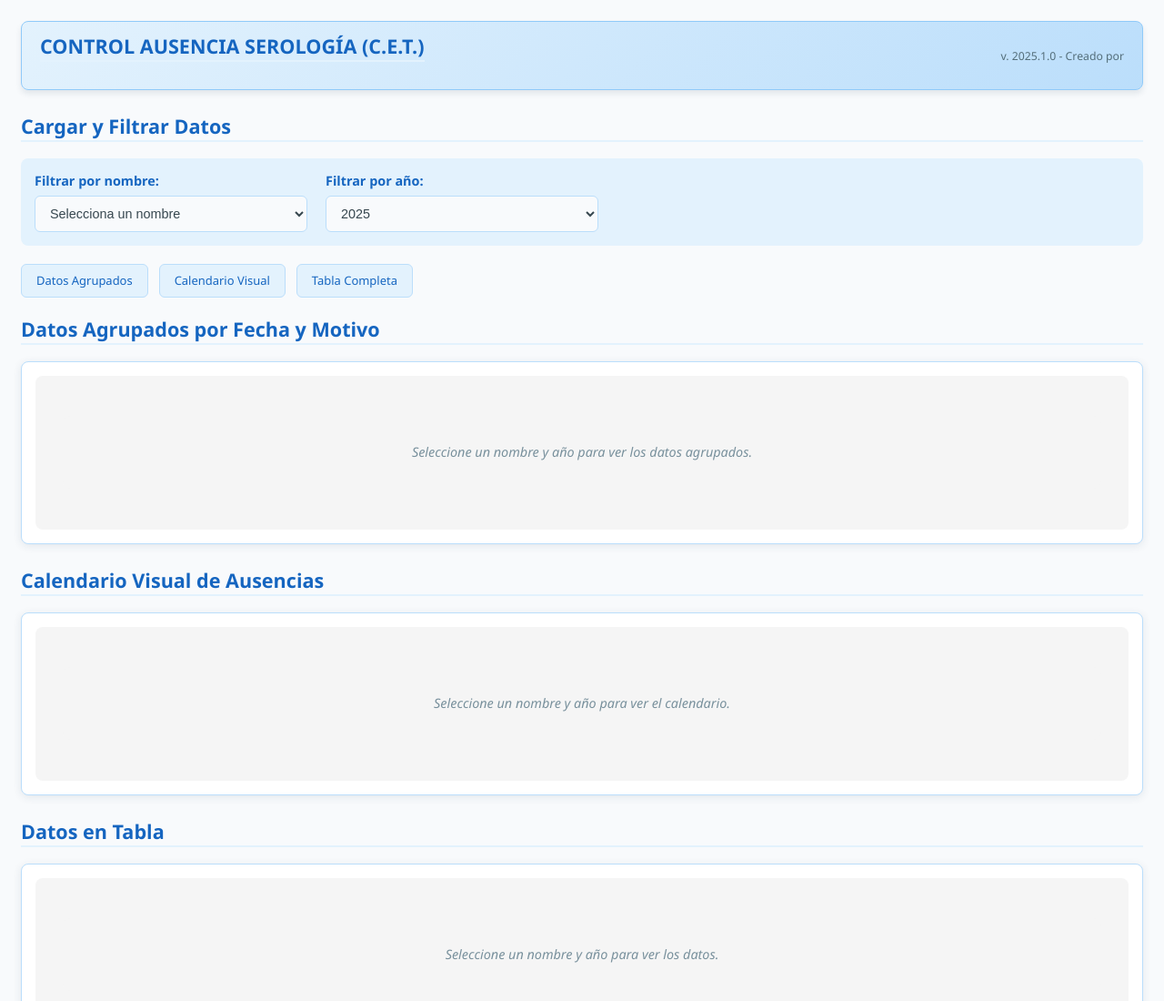
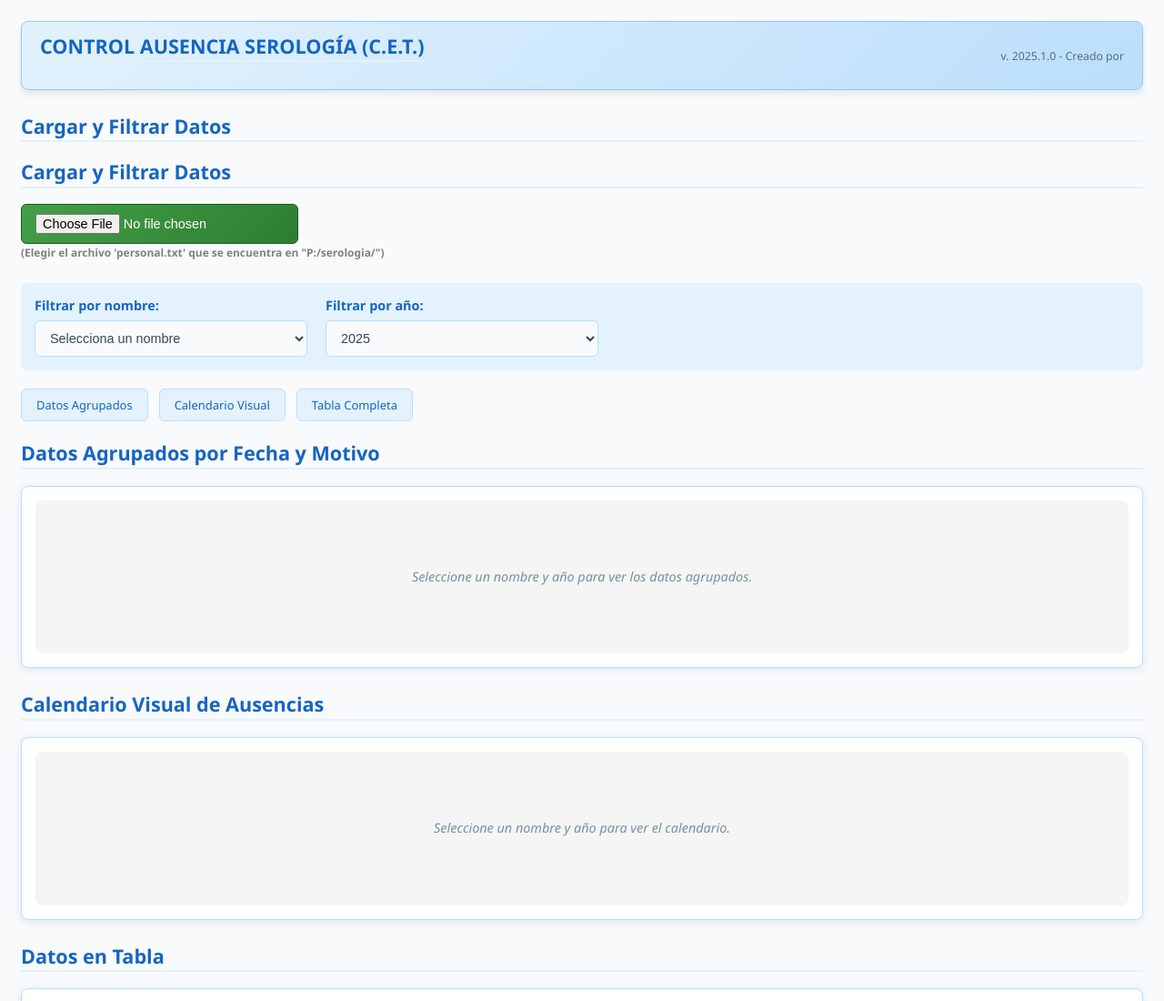
Before and after one commit to MyLittleOwl1/mylittleowl1.github.io, a plain HTML site: page index.html in a window 1280 px wide. Shown: the top 1100 px of the page at 91% size. Drawn offline with Linux system fonts and the light colour scheme.

Commit message:
Update index.html

```diff
--- a/index.html
+++ b/index.html
@@ -15,8 +15,9 @@
         </div>
 
         <h2>Cargar y Filtrar Datos</h2>
-        <!-- <input type="file" id="fileInput" accept=".txt, .csv"> -->
-        <!--<h5>(Elegir el archivo 'personal.txt' que se encuentra en "P:/serologia/")</h5> -->
+            <h2>Cargar y Filtrar Datos</h2>
+            <input type="file" id="fileInput" accept=".txt, .csv">
+            <h5>(Elegir el archivo 'personal.txt' que se encuentra en "P:/serologia/")</h5>
         <div class="filtros">
             <div class="filtro-item">
                 <label for="filtroNombre">Filtrar por nombre:</label>
```
